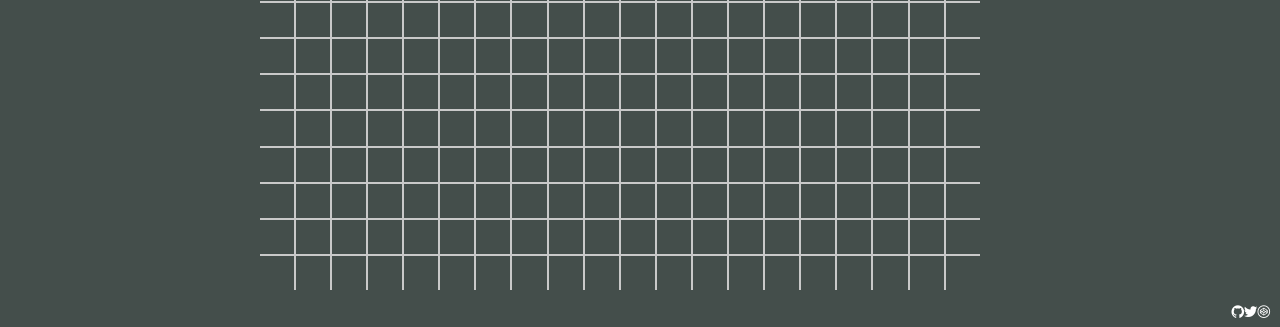
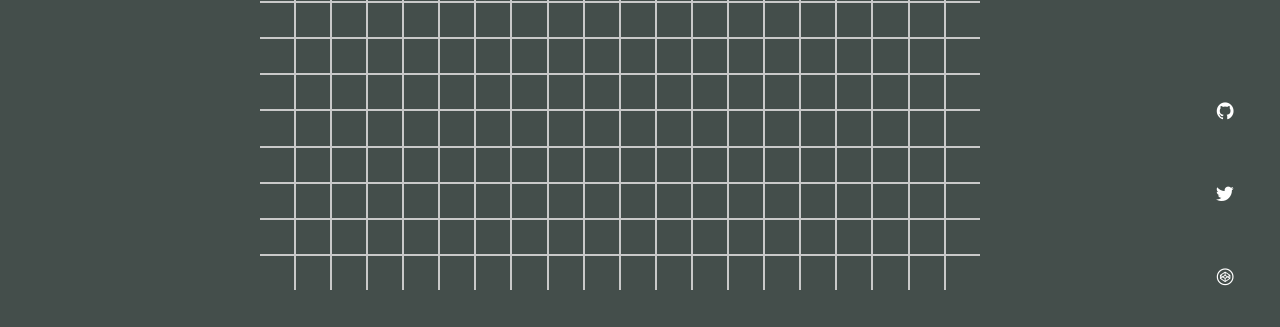
Before and after one commit to gurugu-fcc-projects/FCC_game_of_life, a React (Create React App) app: page / in a window 1280 px wide. Shown: the part 470-797 px from the top of the page. Built offline with nearby package versions, Linux system fonts and the light colour scheme.

Commit message:
Update social icons styles

```diff
--- a/src/scss/partials/_infobar.scss
+++ b/src/scss/partials/_infobar.scss
@@ -4,13 +4,13 @@
   justify-content: space-between;
   align-items: flex-end;
   font-size: 0.7rem;
+  font-weight: 200;
   color: var(--text-color);
   padding: 10px;
-
   @media only screen and (min-width: 570px) {
     flex-direction: column;
+    align-items: center;
   }
-
   a {
     // padding-top: 5px;
     // padding-bottom: 5px;
@@ -20,12 +20,18 @@
   a:first-child {
     // padding-top: 20px;
   }
-
   .social-icons {
     display: flex;
     flex: 0 1 150px;
     justify-content: space-around;
     align-items: flex-end;
     font-size: 0.9rem;
+    @media only screen and (min-width: 570px) {
+      flex-direction: column;
+    }
+    @media only screen and (min-width: 770px) {
+      flex: 0 1 250px;
+      font-size: 1.2rem;
+    }
   }
 }
```
